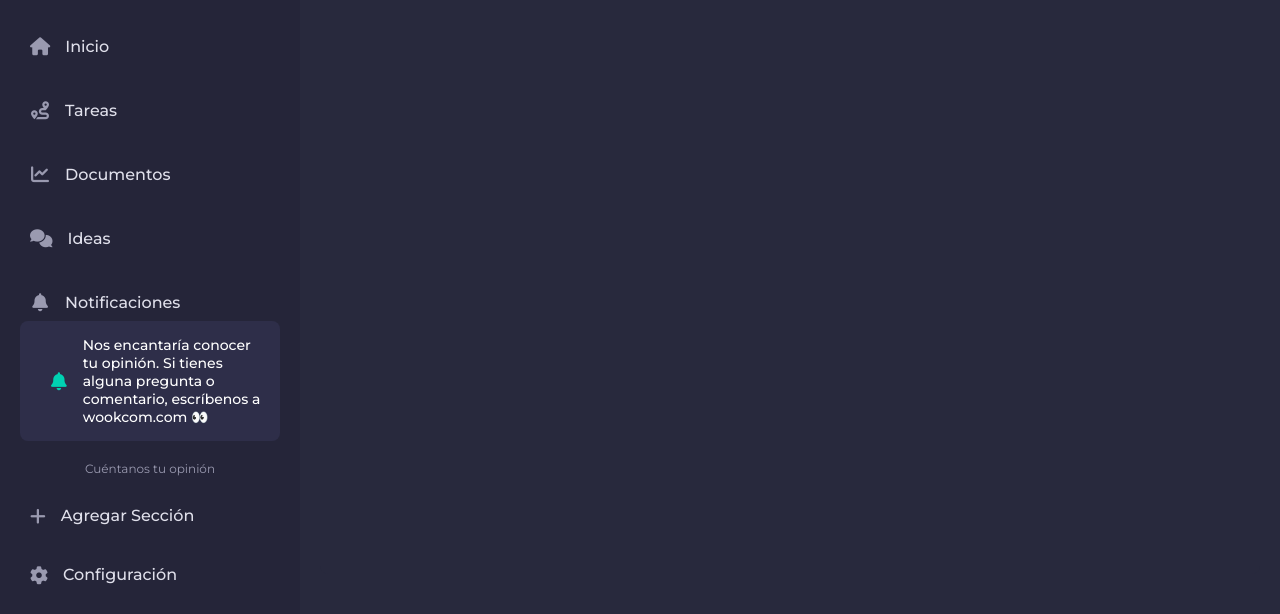
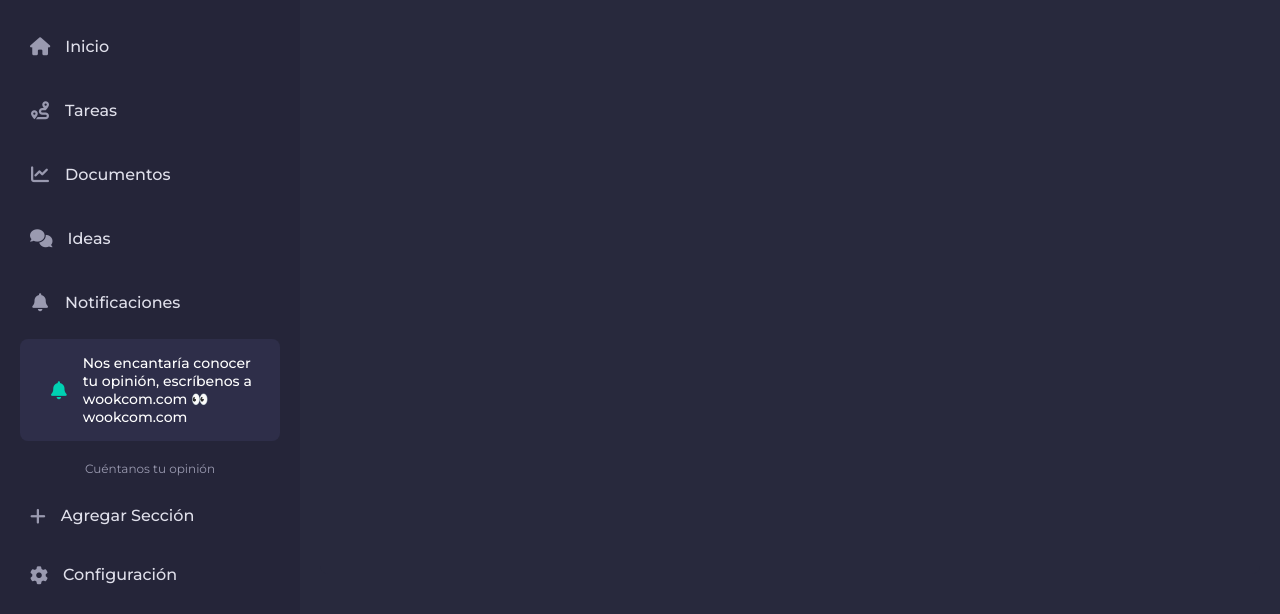
Before and after one commit to walteersandoval/escritoriovirtual, a plain HTML site: page index.htm in a window 1280 px wide. Shown: the part 186-800 px from the top of the page. Drawn offline with Linux system fonts and the light colour scheme.

Commit message:
Update index.htm

```diff
--- a/index.htm
+++ b/index.htm
@@ -659,7 +659,7 @@
         </ul>
         <div class="notification">
             <i class="fas fa-bell"></i>
-            <span>Nos encantaría conocer tu opinión. Si tienes alguna pregunta o comentario, escríbenos a wookcom.com 👀</span>
+            <span>Nos encantaría conocer tu opinión, escríbenos a wookcom.com 👀 <a>wookcom.com</a></span>
         </div>
         <div class="footer">Cuéntanos tu opinión</div>
         <!-- Botón para agregar secciones -->
```
